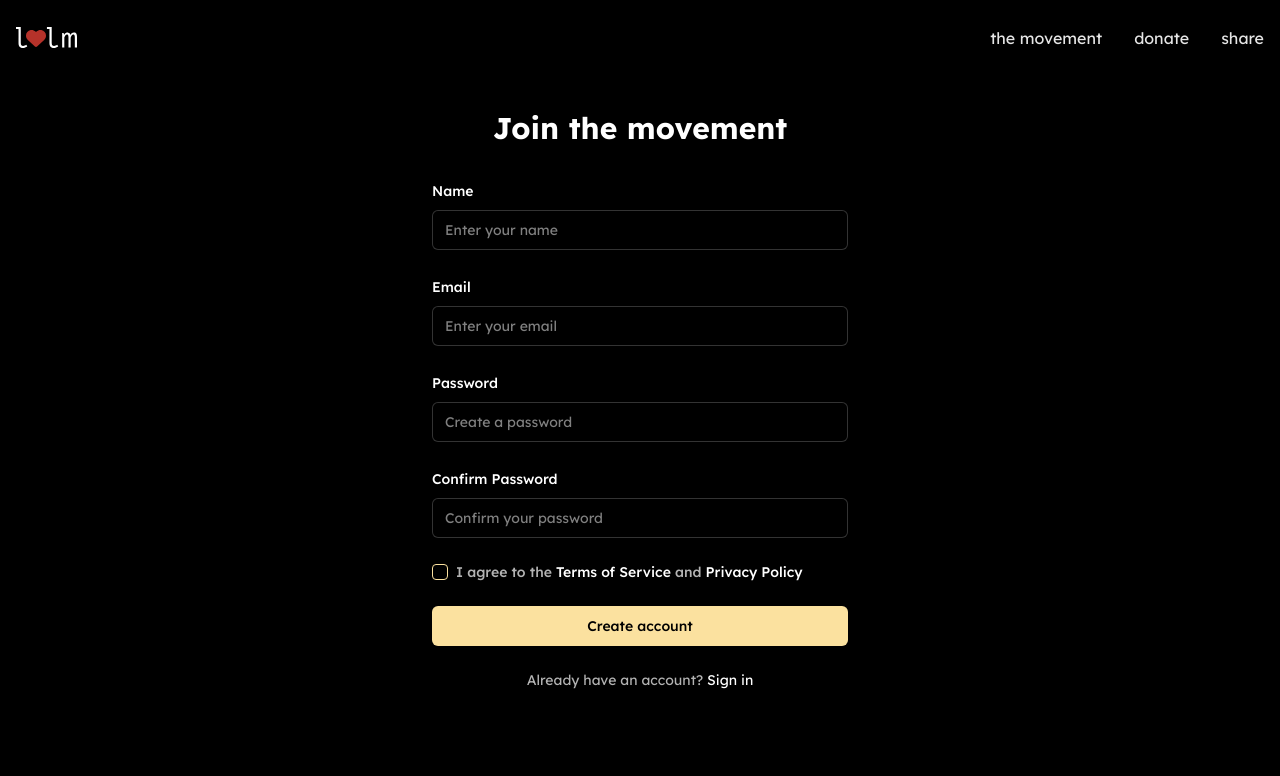
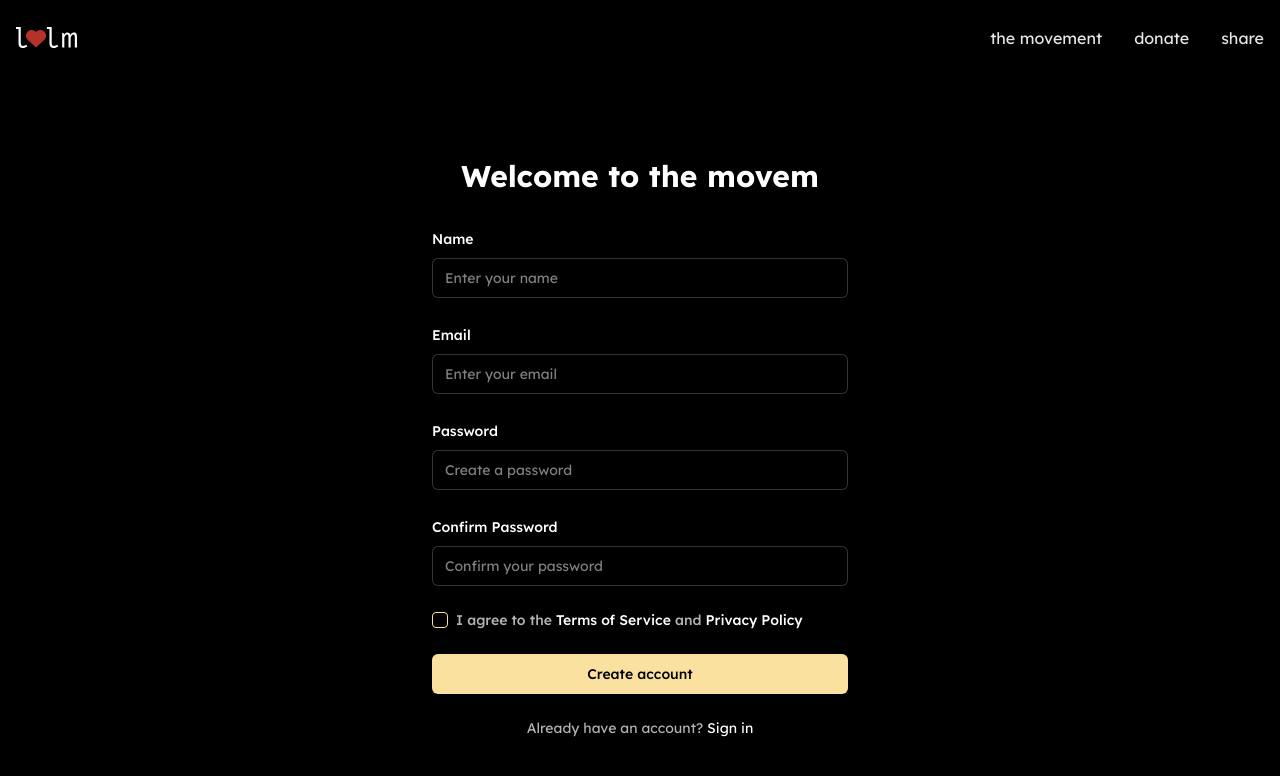
Before and after one commit to Love-Language-Model/love-languege-model-web, a React (Vite) app: page /signup in a window 1280 px wide. Shown: the top 776 px of the page. Built offline with nearby package versions, Linux system fonts and the light colour scheme.

Commit message:
fix: adjust signup page layout to prevent content from being hidden behind header

```diff
--- a/src/pages/Login.tsx
+++ b/src/pages/Login.tsx
@@ -23,7 +23,7 @@ const Login = () => {
       <Header showLoginButton={false} />
       <div className="flex-1 flex items-center justify-center pt-24">
         <div className="w-full max-w-md px-4">
-          <h1 className="text-3xl font-bold mb-8 text-center">Welcome back</h1>
+          <h1 className="text-3xl font-bold mb-8 text-center">Welcome to the movem</h1>
           <form onSubmit={handleSubmit} className="space-y-6">
             <div className="space-y-2">
               <Label htmlFor="email">Email</Label>
--- a/src/pages/SignUp.tsx
+++ b/src/pages/SignUp.tsx
@@ -17,16 +17,15 @@ const Signup = () => {
 
   const handleSubmit = (e: React.FormEvent) => {
     e.preventDefault();
-    // TODO: Implement signup logic
     console.log({ name, email, password, confirmPassword, agreeToTerms });
   };
 
   return (
     <div className="min-h-screen bg-black text-white flex flex-col">
       <Header showLoginButton={false} />
-      <div className="flex-1 flex items-center justify-center">
+      <div className="flex-1 flex items-center justify-center pt-24">
         <div className="w-full max-w-md px-4">
-          <h1 className="text-3xl font-bold mb-8 text-center">Join the movement</h1>
+          <h1 className="text-3xl font-bold mb-8 text-center">Welcome to the movem</h1>
           <form onSubmit={handleSubmit} className="space-y-6">
             <div className="space-y-2">
               <Label htmlFor="name">Name</Label>
```
